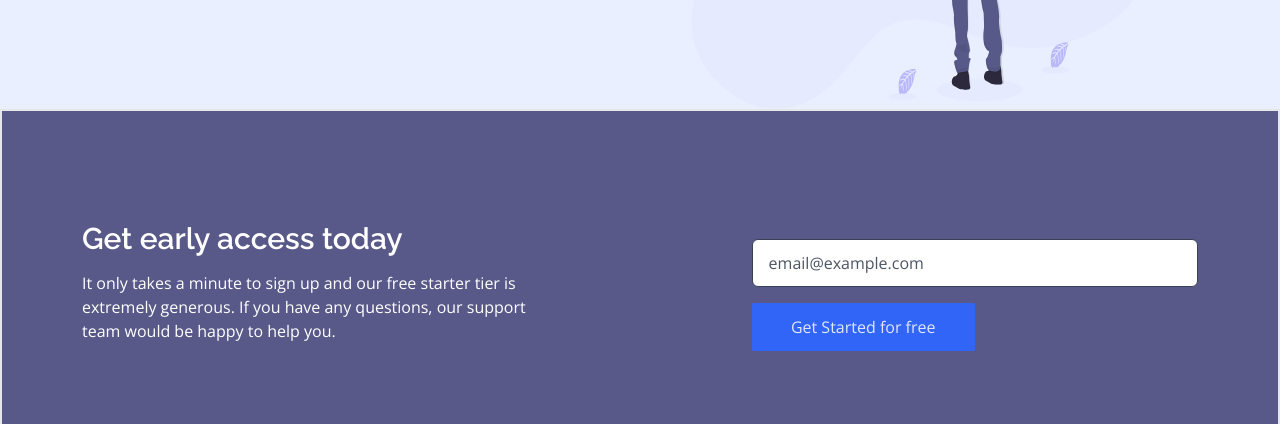
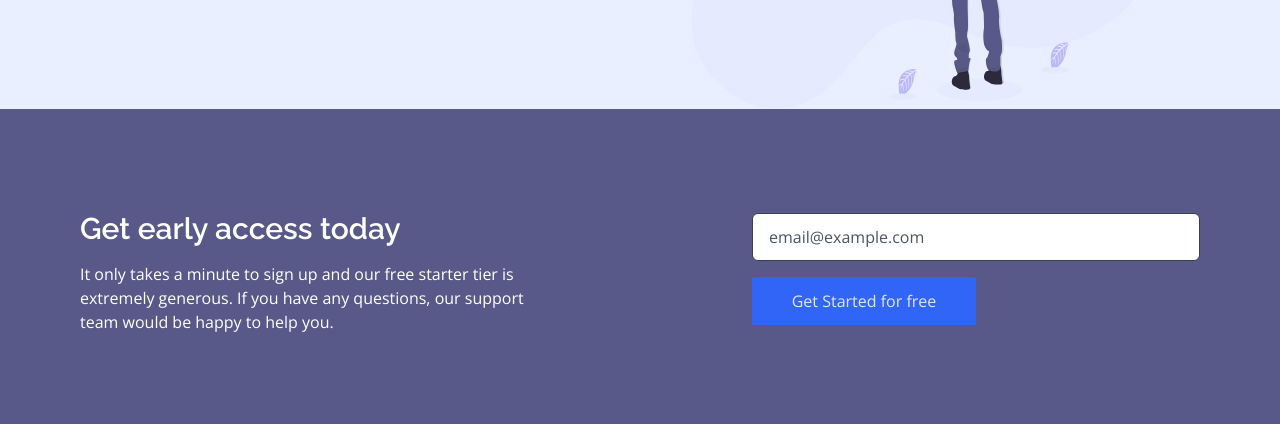
Before and after one commit to ShreeraamGit/fylo-landing-page-with-two-column-layout-master, a plain HTML site: page index.html in a window 1280 px wide. Shown: the part 1255-1679 px from the top of the page. Drawn offline with nearby package versions, Linux system fonts and the light colour scheme.

Commit message:
final correction

```diff
--- a/index.html
+++ b/index.html
@@ -92,13 +92,13 @@
                 </div>
             </div>
         </section>
-        <section id="subscribe" class="w-full h-auto border-2 bg-desaturated-blue">
-            <div id="subscription-content" class="flex flex-col items-center justify-between my-14 lg:my-24 lg:flex-row mx-7 lg:mx-20">
-                <div id="subcription-content-1" class="w-full text-center text-white lg:text-left lg:w-2/5">
+        <section id="subscribe" class="w-full h-auto bg-desaturated-blue">
+            <div id="subscription-content" class="flex flex-col items-center justify-between lg:flex-row mx-7 lg:mx-20">
+                <div id="subcription-content-1" class="w-full text-center text-white lg:text-left lg:w-2/5 my-14 lg:my-24">
                     <h1 class="mb-2 text-2xl font-semibold leading-normal text-white font-heading lg:text-3xl lg:leading-relaxed">Get early access today</h1>
                     <p>It only takes a minute to sign up and our free starter tier is extremely generous. If you have any questions, our support team would be happy to help you.</p>
                 </div>
-                <div id="subscription-content-2" class="flex flex-col w-full mt-8 lg:w-2/5">
+                <div id="subscription-content-2" class="flex flex-col w-full mt-8 lg:w-2/5 my-14 lg:my-24">
                     <div class="w-full mb-2 mr-5 lg:w-full">
                         <input class="w-full h-12 px-4 mb-2 text-base text-gray-700 placeholder-gray-600 border border-gray-700 rounded-md focus:shadow-outline" type="text" placeholder="email@example.com" />
                     </div>
```
